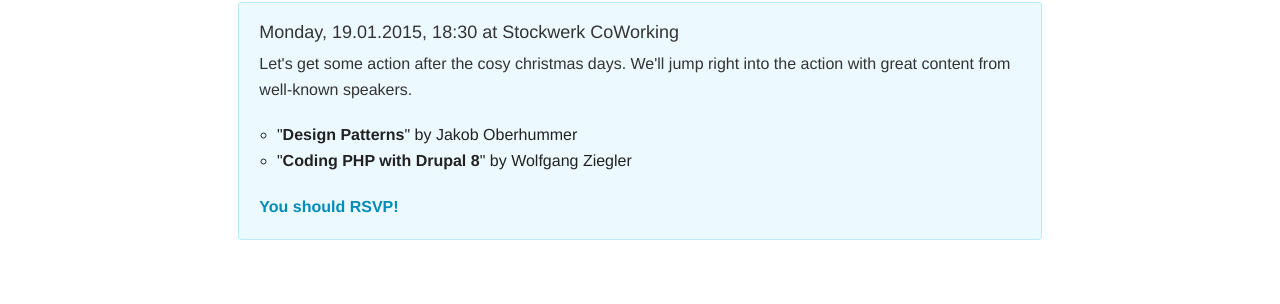
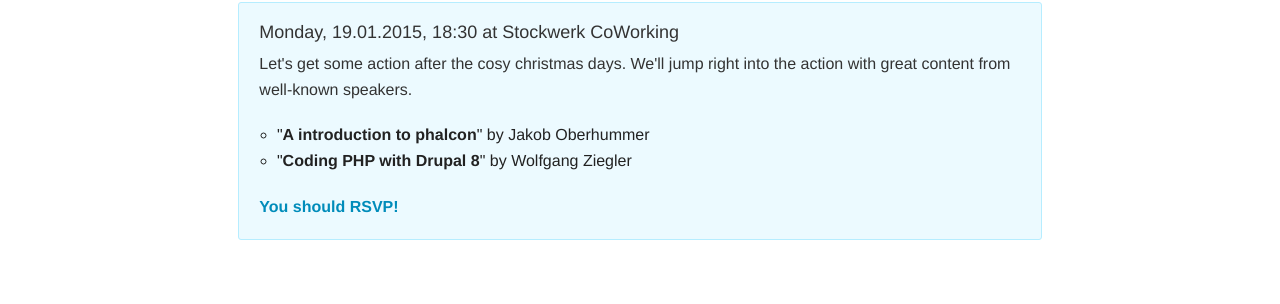
Before and after one commit to viennaphp/viennaphp.github.io, a Jekyll site: the page built from index.html, in a window 1280 px wide and 900 px high, scrolled down 555 px. Shown: the part 134-438 px from the top of the window. Built offline with Jekyll 4.4.1, drawn with Linux system fonts in a browser that asks for light colours.

Commit message:
Fixing talk title for January meetup

```diff
--- a/_data/meetup.yml
+++ b/_data/meetup.yml
@@ -4,7 +4,7 @@ time: "18:30"
 location: Stockwerk CoWorking
 description: Let's get some action after the cosy christmas days. We'll jump right into the action with great content from well-known speakers.
 agenda:
-    - title: Design Patterns
+    - title: A introduction to phalcon
       speaker: Jakob Oberhummer
     - title: Coding PHP with Drupal 8
       speaker: Wolfgang Ziegler
```
